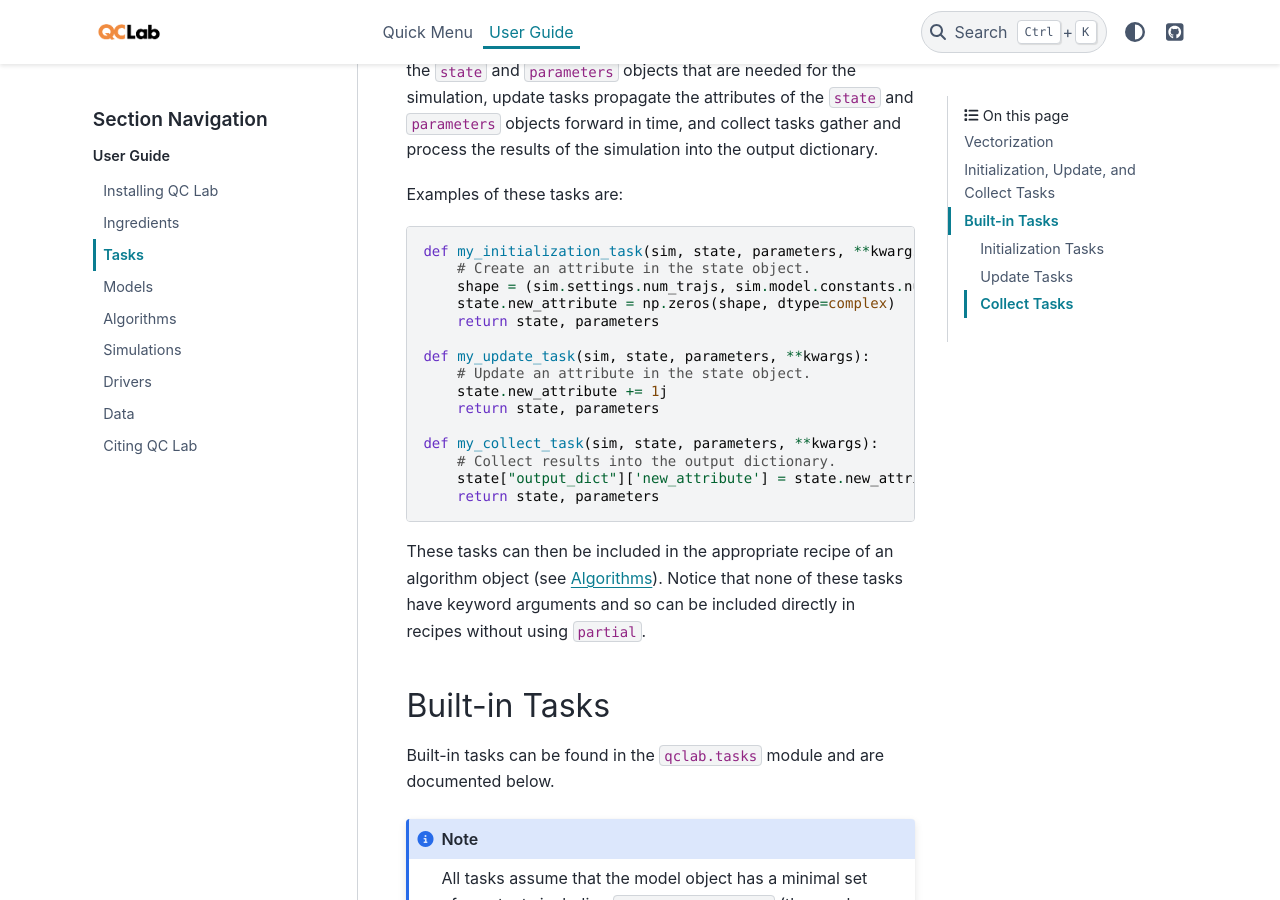
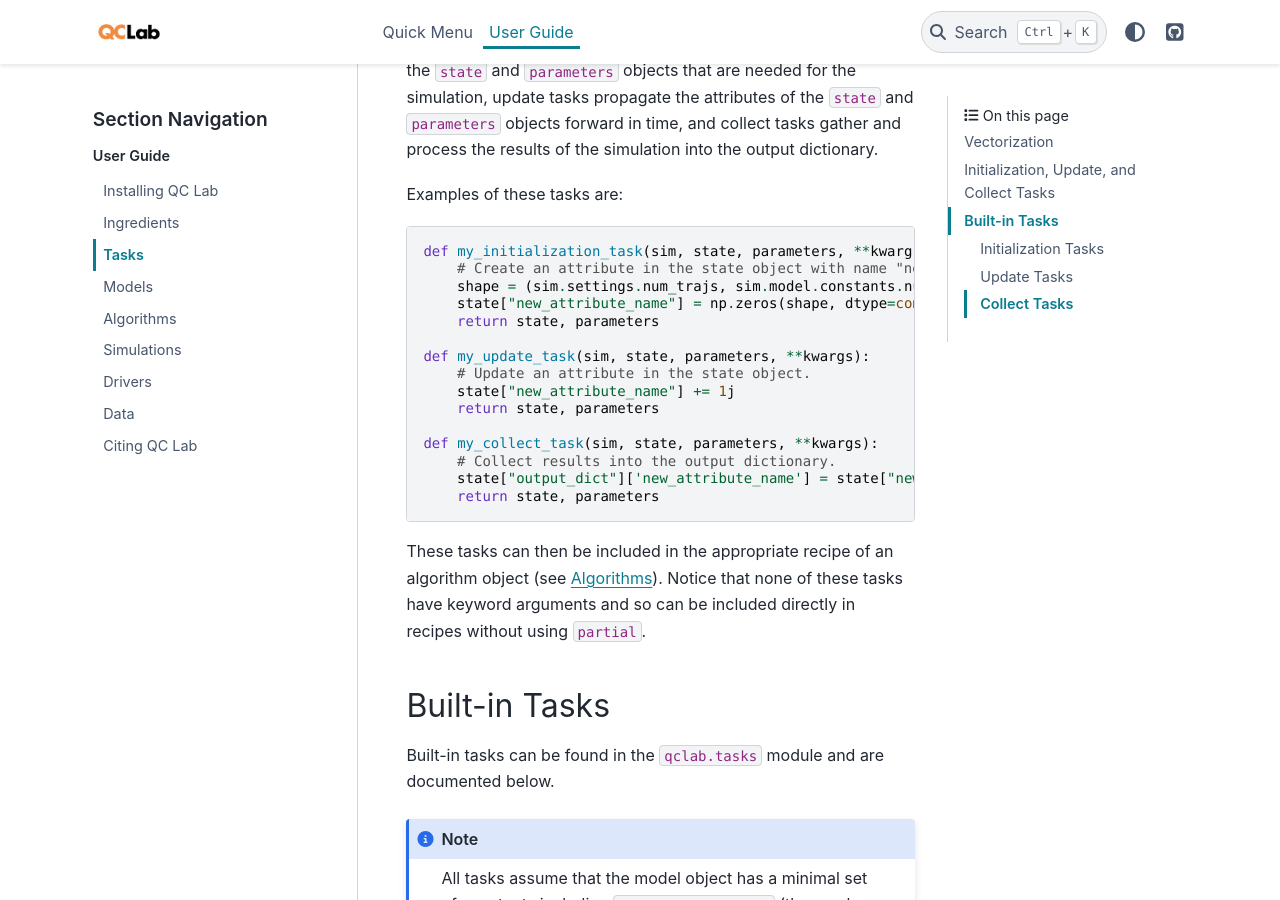
Before and after one commit to tempelaar-team/qc_lab, a Sphinx documentation site: the page built from docs/user_guide/task.rst, in a window 1280 px wide and 900 px high, scrolled down 1403 px. Built offline with Sphinx 7.4.7 and the PyData theme 0.15.4, drawn with Linux system fonts in a browser that asks for light colours.

Commit message:
Updated documentation for new state and parameters objects format.

```diff
--- a/docs/user_guide/task.rst
+++ b/docs/user_guide/task.rst
@@ -51,19 +51,19 @@ Examples of these tasks are:
 .. code-block:: python
 
     def my_initialization_task(sim, state, parameters, **kwargs):
-        # Create an attribute in the state object.
+        # Create an attribute in the state object with name "new_attribute_name".
         shape = (sim.settings.num_trajs, sim.model.constants.num_quantum_states)
-        state.new_attribute = np.zeros(shape, dtype=complex)
+        state["new_attribute_name"] = np.zeros(shape, dtype=complex)
         return state, parameters
 
     def my_update_task(sim, state, parameters, **kwargs):
         # Update an attribute in the state object.
-        state.new_attribute += 1j
+        state["new_attribute_name"] += 1j
         return state, parameters
 
     def my_collect_task(sim, state, parameters, **kwargs):
         # Collect results into the output dictionary.
-        state["output_dict"]['new_attribute'] = state.new_attribute
+        state["output_dict"]['new_attribute_name'] = state["new_attribute_name"]
         return state, parameters
 
 These tasks can then be included in the appropriate recipe of an algorithm object (see :ref:`Algorithms <algorithm>`). Notice that none of these tasks have keyword arguments and so can be included directly in recipes without using ``partial``.
```
